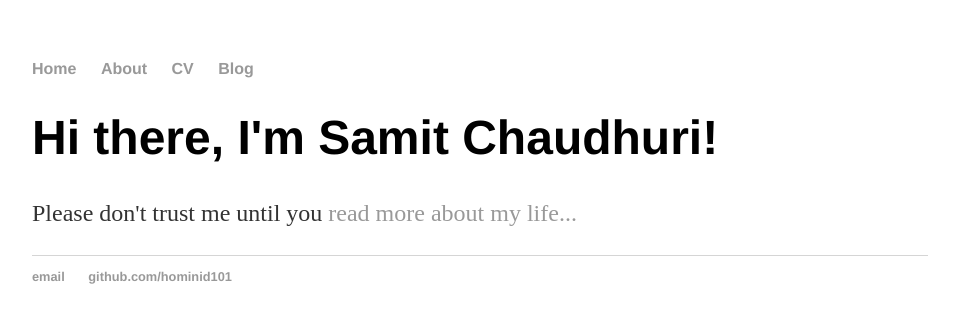
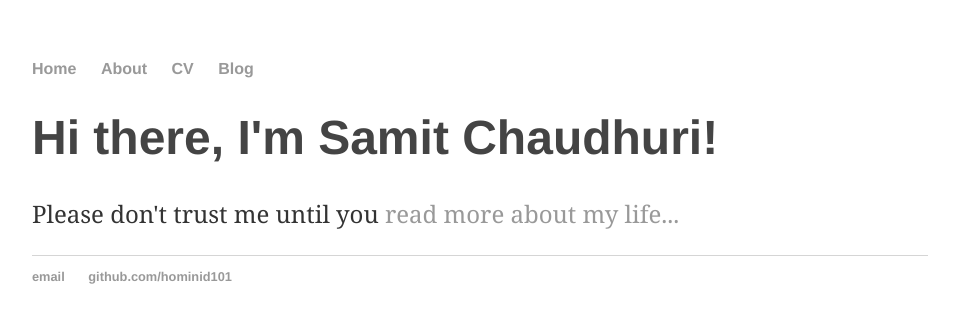
Before and after one commit to hominid101/hominid101.github.io, a Jekyll site: the page built from index.html, in a window 1280 px wide. Shown: the top 323 px of the page, without its empty margins (160-1119 px from the left). Built offline with Jekyll 4.4.1, drawn with Linux system fonts in a browser that asks for light colours.

Commit message:
Update main.css

```diff
--- a/css/main.css
+++ b/css/main.css
@@ -1,4 +1,6 @@
 body {
+    font-family: "freight-text-pro", "rooney-web", Georgia, Cambria, Times, serif;
+    color: #444444;
     margin: 60px auto;
     width: 70%;
 }
```
